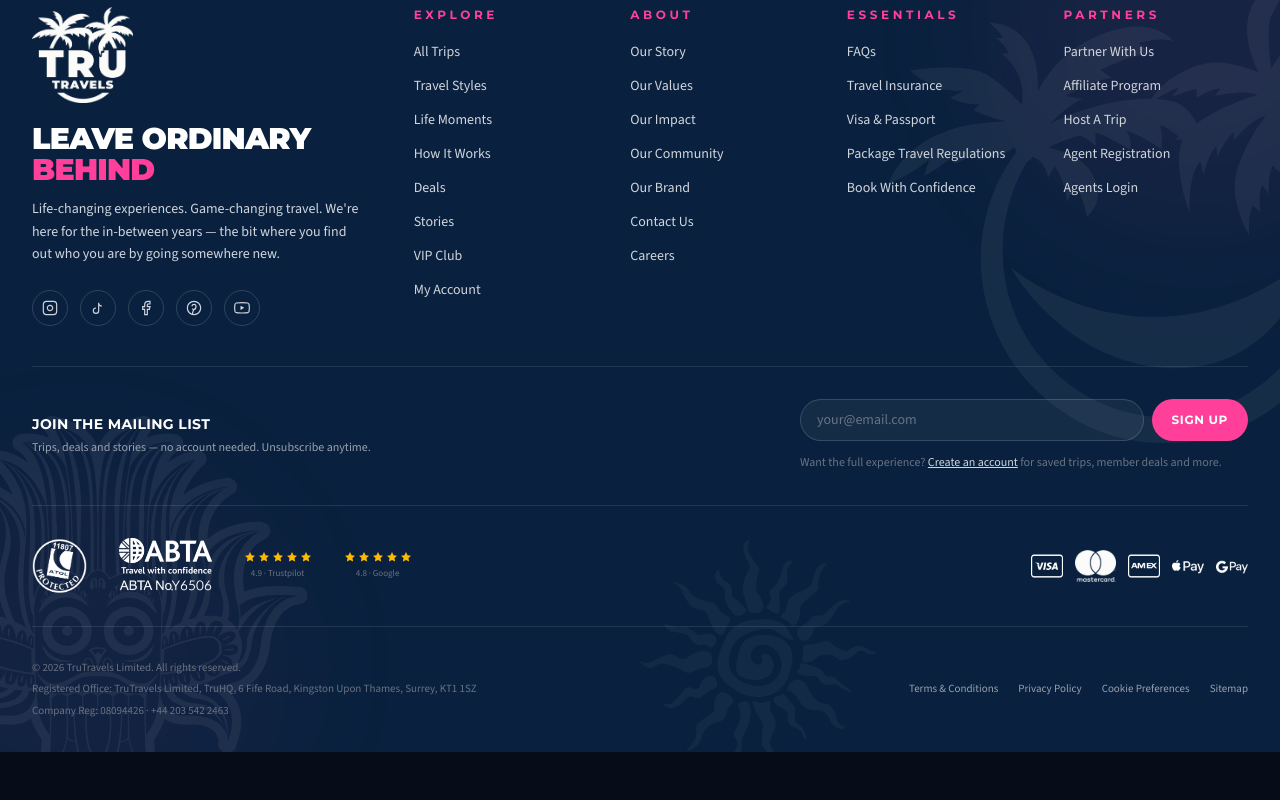
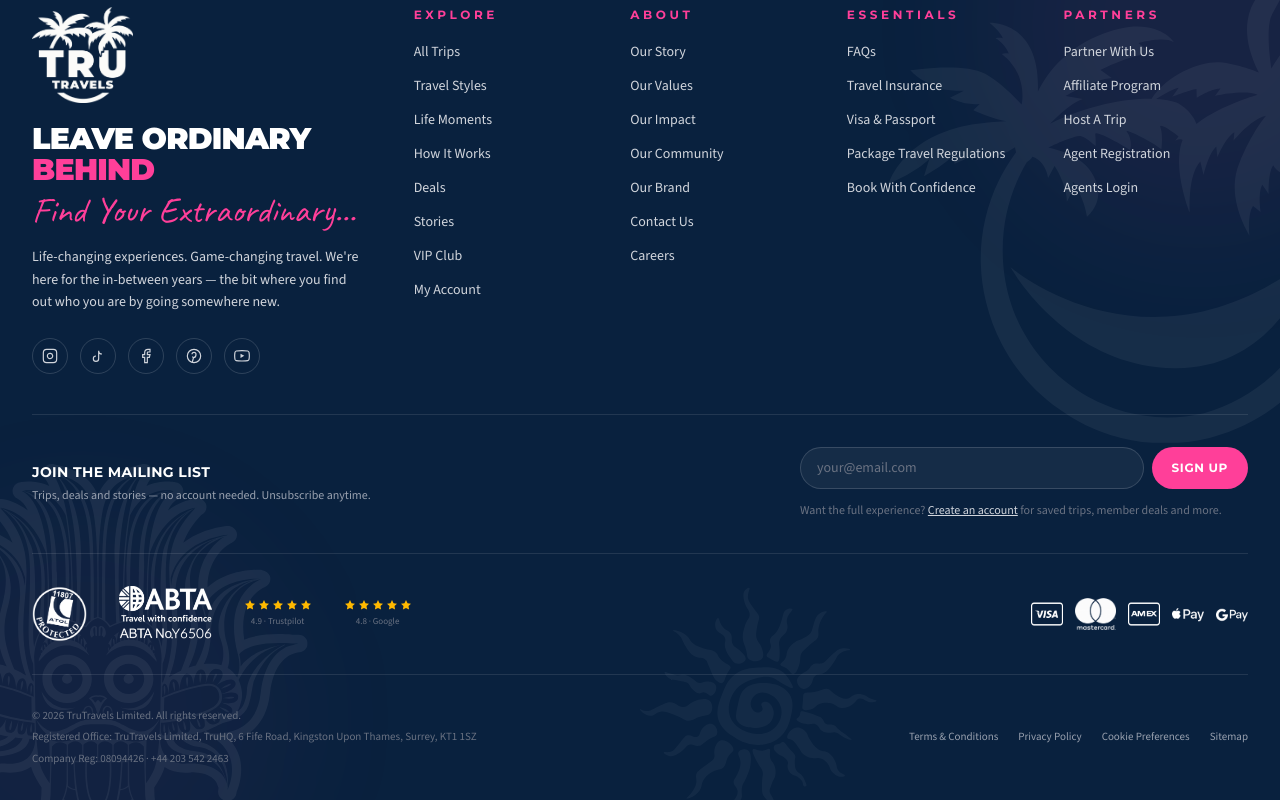
Before and after one commit to markpope8507/trutravels, a Next.js app: page / in a window 1280 px wide. Shown: the part 6931-7731 px from the top of the page. Before the commit the page ends 7683 px from the top, so only its background shows below. Built offline with nearby package versions, Linux system fonts and the light colour scheme.

Commit message:
Footer: add "Find Your Extraordinary…" in the hero handwriting pink font
Under "Leave Ordinary Behind" in the footer brand block.

Co-Authored-By: Claude Opus 4.8 (1M context) <noreply@anthropic.com>

```diff
--- a/src/components/footer.tsx
+++ b/src/components/footer.tsx
@@ -138,8 +138,11 @@ export default function Footer() {
             {/* Brand */}
             <div>
               <img src="/logo-white.png" alt="TruTravels" className="h-20 sm:h-24 mb-5" />
-              <p className="text-white text-2xl sm:text-3xl font-black uppercase tracking-tight font-heading leading-[1.05] mb-3">
+              <p className="text-white text-2xl sm:text-3xl font-black uppercase tracking-tight font-heading leading-[1.05] mb-1">
                 Leave Ordinary <span className="text-tru-pink">Behind</span>
+              </p>
+              <p className="text-tru-pink font-handwriting text-3xl sm:text-4xl mb-4">
+                Find Your Extraordinary&hellip;
               </p>
               <p className="text-gray-300 text-sm leading-relaxed max-w-md">
                 Life-changing experiences. Game-changing travel. We&apos;re here for the in-between years
```
